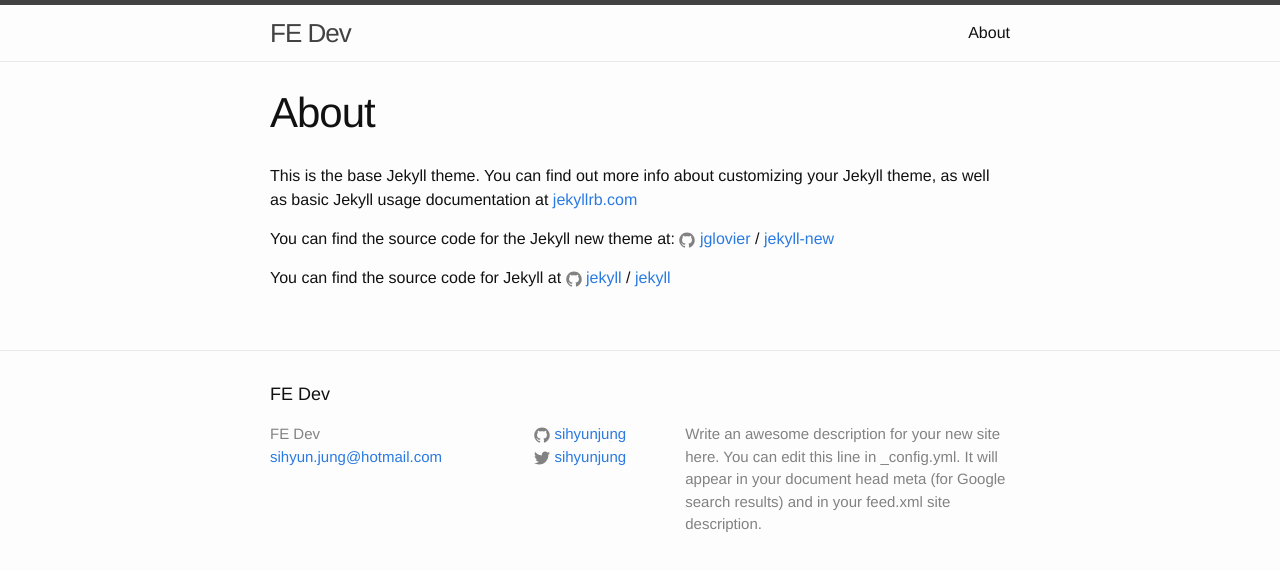
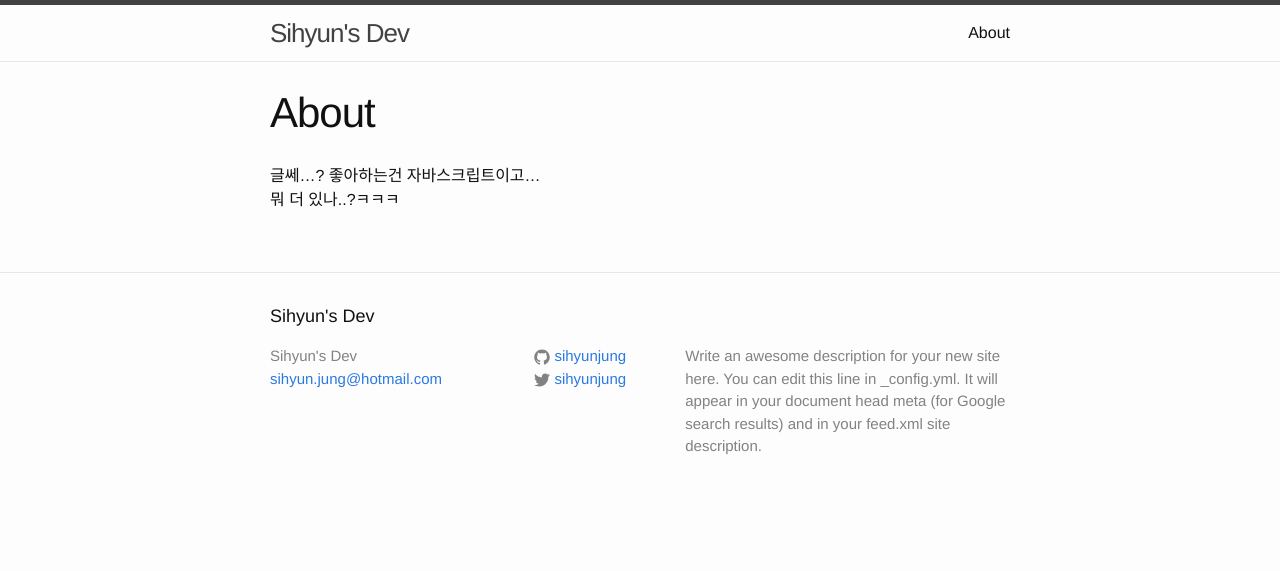
Before and after one commit to sihyunjung/sihyunjung.github.io, a Jekyll site: the page built from about.md, in a window 1280 px wide. Shown: the top 571 px of the page. Built offline with Jekyll 4.4.1, drawn with Linux system fonts in a browser that asks for light colours.

Commit message:
내용 수정 정리..;;

```diff
--- a/_config.yml
+++ b/_config.yml
@@ -6,7 +6,7 @@
 # 'jekyll serve'. If you change this file, please restart the server process.
 
 # Site settings
-title: FE Dev
+title: Sihyun's Dev
 email: sihyun.jung@hotmail.com
 description: > # this means to ignore newlines until "baseurl:"
   Write an awesome description for your new site here. You can edit this
--- a/about.md
+++ b/about.md
@@ -4,12 +4,5 @@ title: About
 permalink: /about/
 ---
 
-This is the base Jekyll theme. You can find out more info about customizing your Jekyll theme, as well as basic Jekyll usage documentation at [jekyllrb.com](http://jekyllrb.com/)
-
-You can find the source code for the Jekyll new theme at:
-{% include icon-github.html username="jglovier" %} /
-[jekyll-new](https://github.com/jglovier/jekyll-new)
-
-You can find the source code for Jekyll at
-{% include icon-github.html username="jekyll" %} /
-[jekyll](https://github.com/jekyll/jekyll)
+글쎄...?
+좋아하는건 자바스크립트이고... <br>뭐 더 있나..?ㅋㅋㅋ
```
Also changed, not shown: _posts/2015-11-21-welcome-to-jekyll.markdown (deleted, +0 -25 lines), _posts/2015-12-01-hello.markdown (added, +10 -0 lines), 1 other file.
